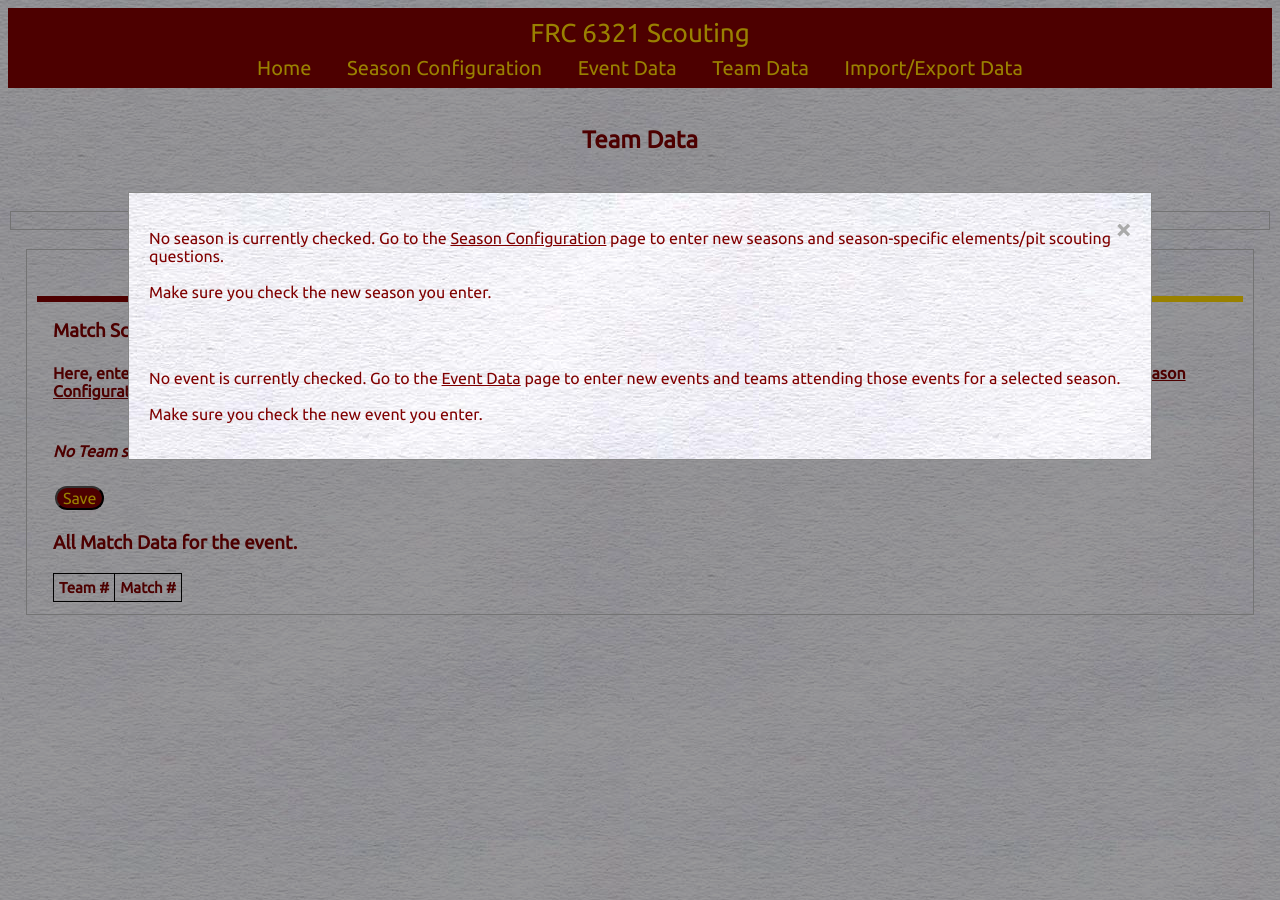
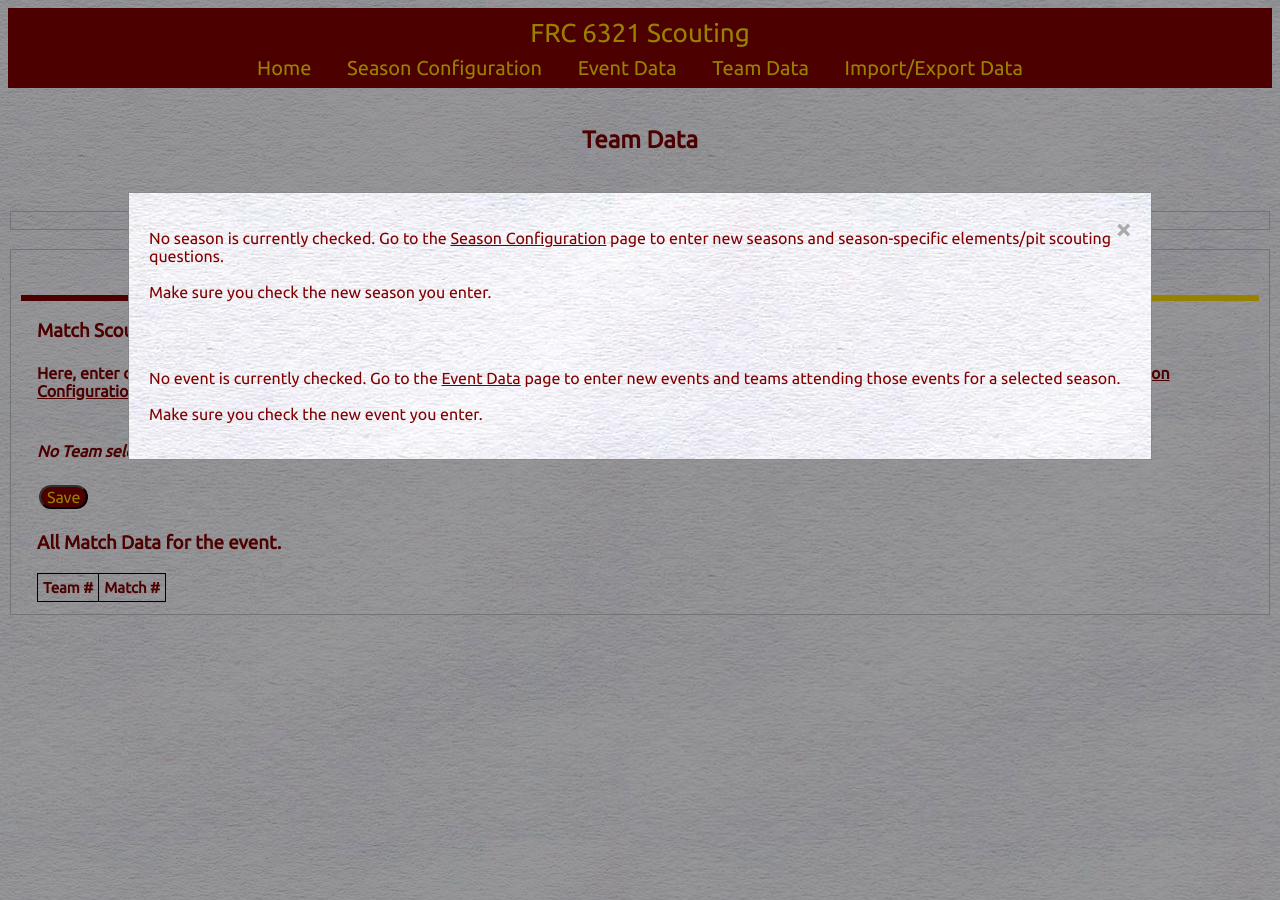
Before and after one commit to Team6321/Scouting_App, a Jekyll site: the page built from team-data.html, in a window 1280 px wide. Built offline with Jekyll 4.4.1, drawn with Linux system fonts in a browser that asks for light colours.

Commit message:
PR fix: removed unecessary div tag from team-data.html

```diff
--- a/team-data.html
+++ b/team-data.html
@@ -19,7 +19,6 @@ layout: basic
 <h3 style='text-align:center;text-decoration:underline' id='teamStatsTitle'></h3>
 </body>
 
-<div class='w3-container'>
 <fieldset>
     <div class="w3-row ">
         <a href="javascript:void(0)" onclick= 'displayTabContent(event, "pitTabContent");'>
```
